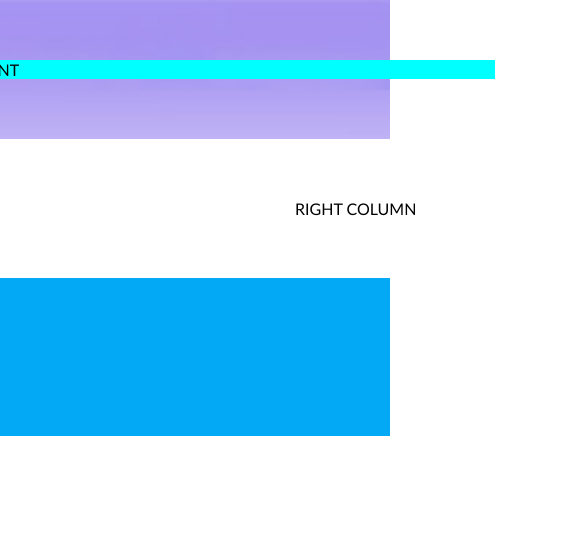
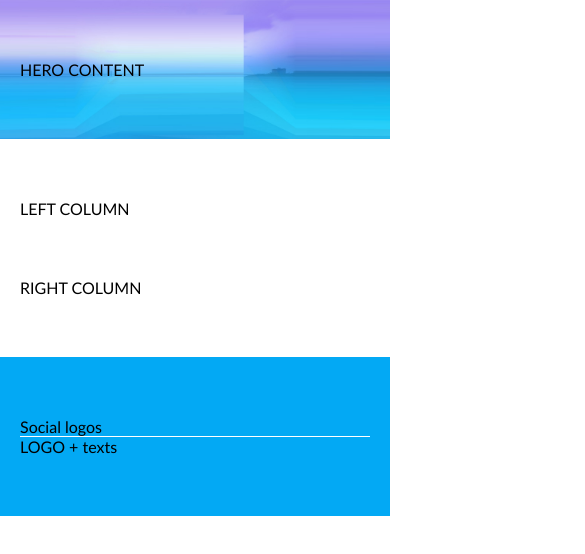
Before and after one commit to IevaRugine/5-coming-soon, a plain HTML site: page index.html in a window 390 px wide. Shown: the top 554 px of the page, 585 px wide, since content can reach past the window. Drawn offline with Linux system fonts and the light colour scheme.

Commit message:
responsive design done #11

```diff
--- a/css/main.css
+++ b/css/main.css
@@ -8,48 +8,106 @@
 
 .bg-blue {
     background-color: #03A9F4;
+}
 
-}
 .hero-bg {
     background-image: url(../img/background.jpg);
-    background-repeat: no-repeat;
+    /* background-repeat: no-repeat; */
     background-position: bottom center;
     background-size: cover;
-    background-attachment: fixed;
+    /* background-attachment: fixed; */
 }
 
-.hero-row{
+.hero-row {
     display: inline-block;
-    background-color: aqua;
     width: 600px;
     margin-left: calc((100% - 600px) / 2);
 }
-.row{
+
+.row {
     display: inline-block;
     width: 1000px;
     margin-left: calc((100% - 1000px) / 2);
 }
-.left-column{
+
+.left-column {
     display: inline-block;
     width: 50%;
-    float:left;
+    float: left;
 
 }
-.right-column{
+.right-column {
     display: inline-block;
     width: 40%;
     float: right;
 
 }
-.socials{
+.socials {
     display: inline-block;
     width: 100%;
-
+    border-bottom: 1px solid white;
 }
 
-.texts{
+.footer-texts {
     display: inline-block;
     width: 600px;
     margin-left: calc((100% - 600px) / 2);
+}
 
+@media (max-width: 1100px) {
+    .row {
+    width: 800px;
+    margin-left: calc((100% - 800px) / 2);
+    }
 }
+
+@media (max-width: 900px) {
+    .row {
+    width: 600px;
+    margin-left: calc((100% - 600px) / 2);
+    }
+
+    .left-column {
+        width: 100%;
+        float:left;
+        margin-bottom: 60px;
+        }
+    .right-column {
+        width: 100%;
+        float: right;
+        }
+    }
+
+    @media (max-width: 700px) {
+        .hero-row {
+        width: 400px;
+        margin-left: calc((100% - 400px) / 2);
+        }
+        .row {
+        width: 400px;
+        margin-left: calc((100% - 400px) / 2);
+        }
+        .footer-texts {
+        width: 400px;
+        margin-left: calc((100% - 400px) / 2);
+        }
+    }
+
+        @media (max-width: 500px) {
+            .container {
+                padding-right: 20px;
+                padding-left: 20px;
+            }
+            .hero-row {
+                width: 100%;
+                margin-left: 0;
+                }
+                .row {
+                width: 100%;
+                margin-left: 0;
+                }
+                .footer-texts {
+                width: 100%;
+                margin-left: 0;
+                }
+        }
--- a/index.html
+++ b/index.html
@@ -40,7 +40,7 @@
         <div class="socials">
            Social logos
        </div>
-       <div class="texts">
+       <div class="footer-texts">
            LOGO + texts
        </div>
    </footer>
```
